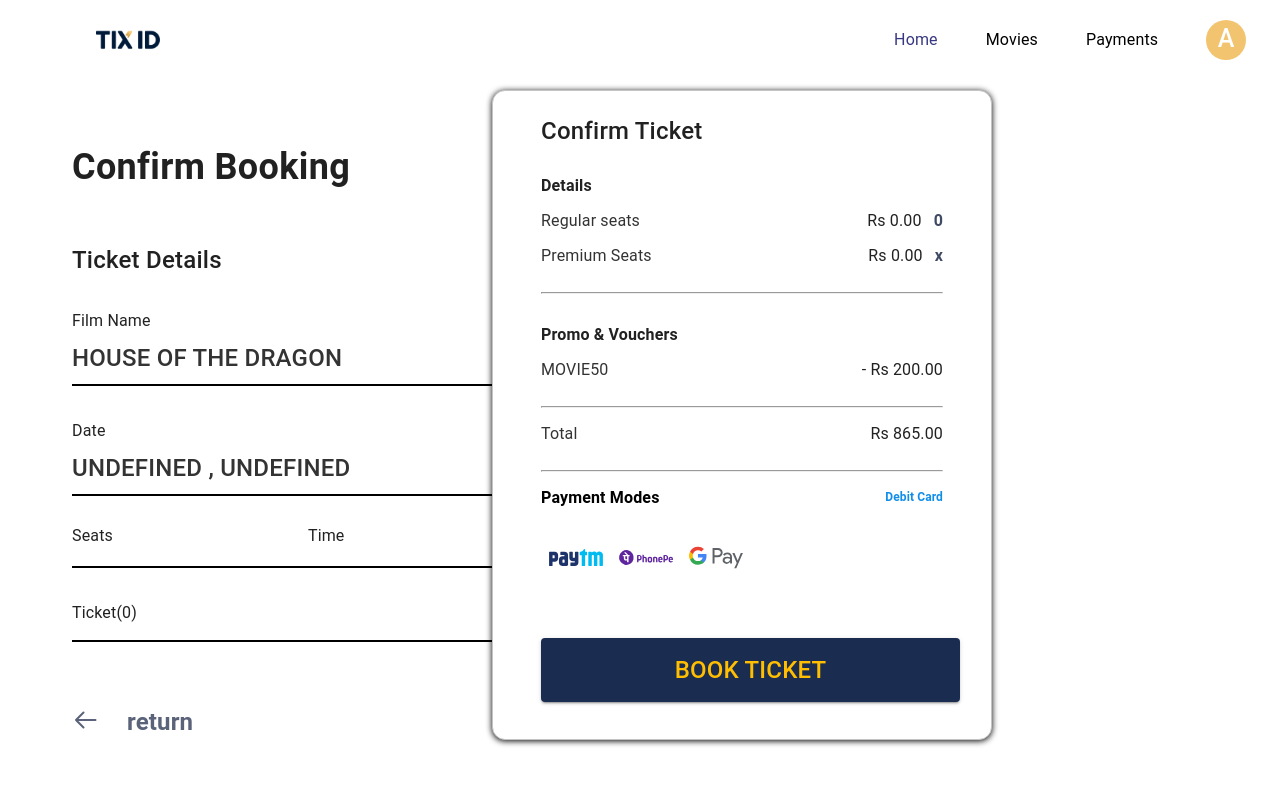
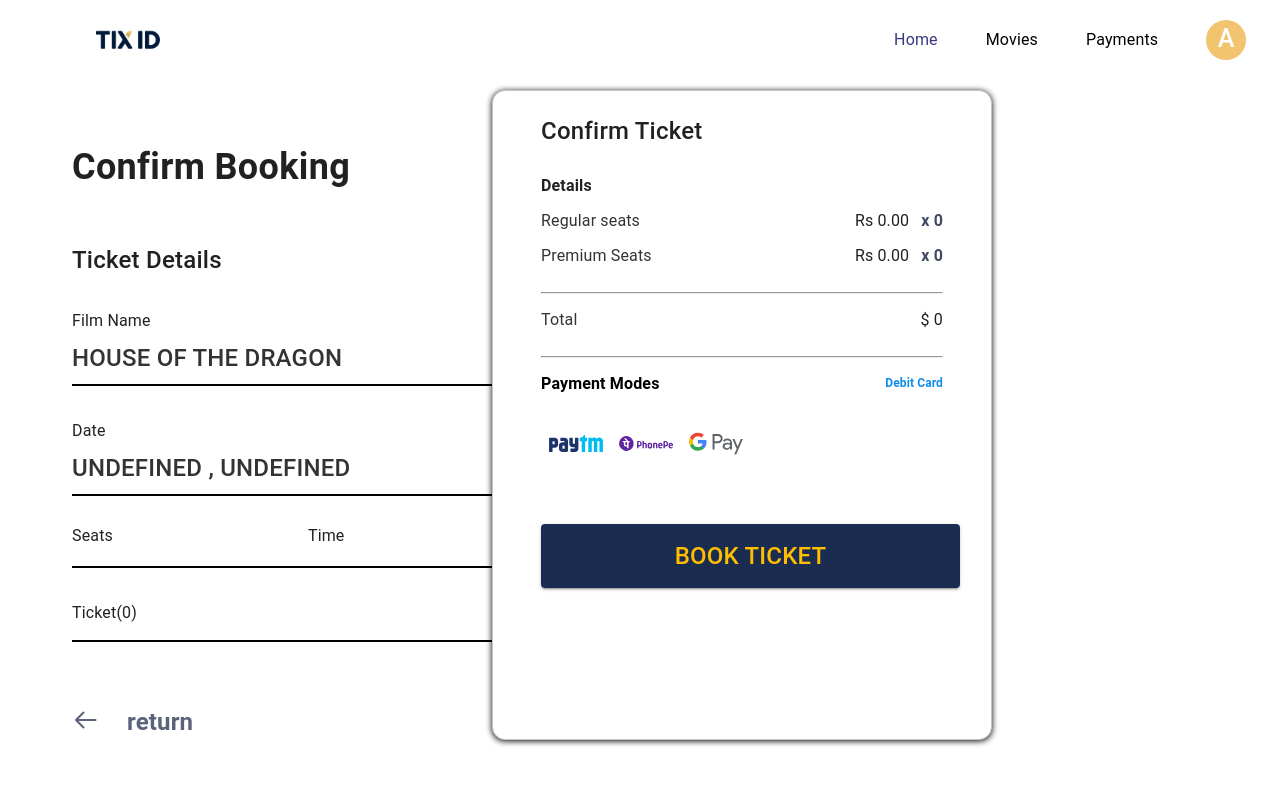
Before and after one commit to mohammedkharoda/Tix-Id, a React (Create React App) app: page /confirmTicket/1 in a window 1280 px wide. Shown: the top 800 px of the page. Built offline with nearby package versions, Linux system fonts and the light colour scheme.

Commit message:
selecting seats

```diff
--- a/src/SeatsSelections/SeatsDisplay.js
+++ b/src/SeatsSelections/SeatsDisplay.js
@@ -126,21 +126,18 @@ const SeatsDisplay = () => {
     let isExist = seatsSelect.seatName?.findIndex(
       (seat) => seat === SeatName.name
     );
-    console.log("Exist", isExist);
 
     if (isExist !== -1) {
-      console.log(seatsSelect);
-      let seatRemove = seatsSelect.seatName;
-      console.log("11111111", seatRemove);
-      let tempName = seatRemove.slice(isExist, 1);
-      console.log("temp==>>", tempName);
+      let seatRemoving = seatsSelect.seatName;
+      let tempName = seatRemoving.slice(isExist, -4);
+      dispatch(slotActions.seatsSelected([...tempName]));
     } else {
       let multipleSeatsHandler = [...multipleSeats, SeatName.name];
       if (seatsSelect.seatName.length < 5) {
         dispatch(slotActions.seatsSelected(multipleSeatsHandler));
         setMultipleSeats(multipleSeatsHandler);
       } else {
-        alert("Can't Select more than 5!");
+        return alert("Can't Select more than 5!");
       }
     }
   };
--- a/src/Ticket/ConfirmTicket.js
+++ b/src/Ticket/ConfirmTicket.js
@@ -30,7 +30,19 @@ const ConfirmTicket = () => {
       premium.startsWith("B") ||
       premium.startsWith("C")
   );
-  console.log("", filteredData);
+
+  let RegularData = seatsSelect.seatName.filter(
+    (premium) =>
+      premium.startsWith("D") ||
+      premium.startsWith("E") ||
+      premium.startsWith("F") ||
+      premium.startsWith("G") ||
+      premium.startsWith("H")
+  );
+
+  let regularAmount = selectedSlot.showType.show.showPrice;
+  let premiumPrice = selectedSlot.showType.show.showPrice * 10;
+
   const navigate = useNavigate();
 
   return (
@@ -355,7 +367,7 @@ const ConfirmTicket = () => {
                         }}
                       >
                         {`Rs ${
-                          filteredData
+                          RegularData.length === 0
                             ? 0
                             : selectedSlot.showType.show.showPrice
                         }.00`}
@@ -372,7 +384,9 @@ const ConfirmTicket = () => {
                           marginLeft: "12px",
                         }}
                       >
-                        {seatsSelect.seatName.length}
+                        {`x ${
+                          seatsSelect.seatName.length - filteredData.length
+                        }`}
                       </Typography>
                     </Box>
                     {/* Premium-Seats  */}
@@ -401,9 +415,9 @@ const ConfirmTicket = () => {
                         }}
                       >
                         {`Rs ${
-                          filteredData
-                            ? selectedSlot.showType.show.showPrice * 10
-                            : 0
+                          filteredData.length === 0
+                            ? 0
+                            : selectedSlot.showType.show.showPrice * 10
                         }.00`}
                       </Typography>
                       <Typography
@@ -418,47 +432,7 @@ const ConfirmTicket = () => {
                           marginLeft: "12px",
                         }}
                       >
-                        x {}
-                      </Typography>
-                    </Box>
-                    <hr style={{ backgroundColor: "#000" }} />
-                    {/* Vouchers  */}
-                    <Typography
-                      sx={{
-                        fontWeight: "700",
-                        fontSize: "16px",
-                        lineHeight: "18px",
-                        marginTop: "32px",
-                      }}
-                    >
-                      Promo & Vouchers
-                    </Typography>
-                    {/* Vouchers Details */}
-                    <Box
-                      className="Vouchers-details"
-                      sx={{ display: "flex", marginBottom: "27px" }}
-                    >
-                      <Typography
-                        sx={{
-                          fontWeight: "400",
-                          fontSize: "16px",
-                          lineHeight: "19px",
-                          color: "#333",
-                          marginTop: "16px",
-                        }}
-                      >
-                        MOVIE50
-                      </Typography>
-                      <Typography
-                        sx={{
-                          fontWeight: "400px",
-                          fontSize: "16px",
-                          lineHeight: "19px",
-                          marginTop: "16px",
-                          marginLeft: "auto",
-                        }}
-                      >
-                        - Rs 200.00
+                        x {filteredData.length}
                       </Typography>
                     </Box>
                     <hr style={{ backgroundColor: "#000" }} />
@@ -486,7 +460,7 @@ const ConfirmTicket = () => {
                           marginLeft: "auto",
                         }}
                       >
-                        Rs 865.00
+                        {`$ ${regularAmount + premiumPrice}`}
                       </Typography>
                     </Box>
                     <hr style={{ backgroundColor: "#000" }} />
--- a/src/components/Slices/ticketShow.js
+++ b/src/components/Slices/ticketShow.js
@@ -77,8 +77,10 @@ const slotSlice = createSlice({
     },
     seatsSelected(state, action) {
       const seatSelect = action.payload;
+      const seatRemove = action.payload
       state.SeatSelected = {
         seatName: seatSelect,
+        seatRemove:seatRemove
       };
     },
   },
```
